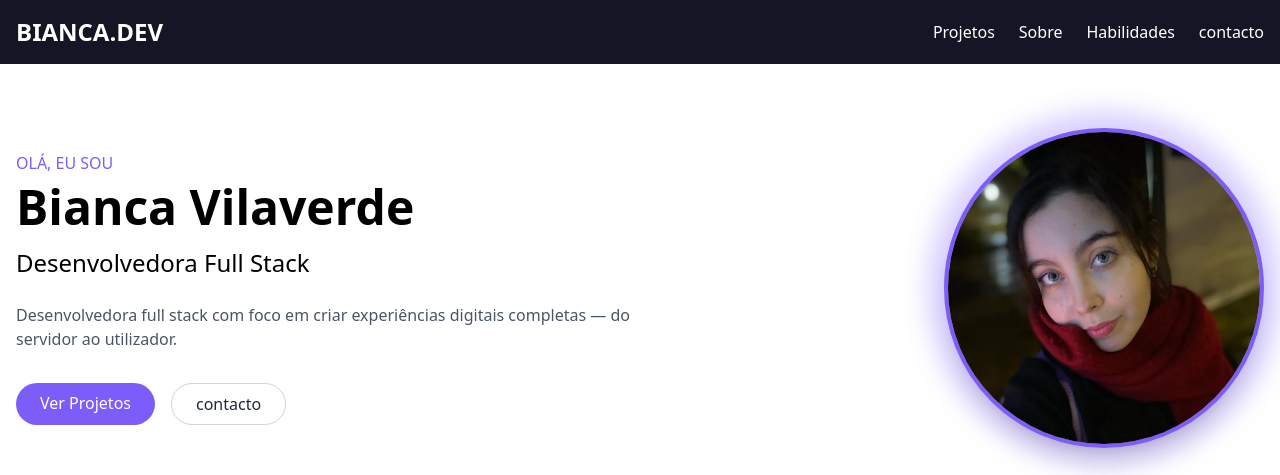
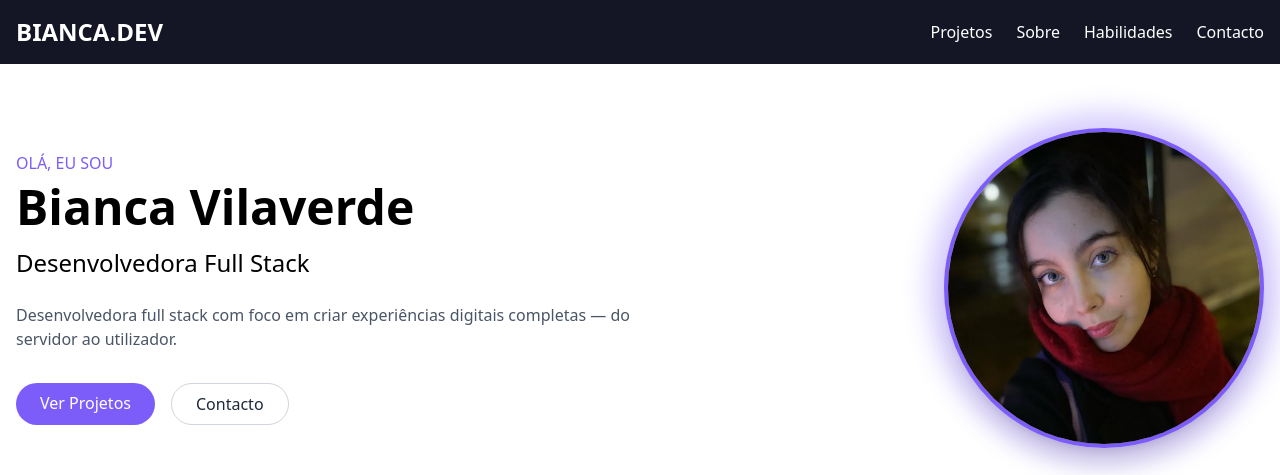
Before and after one commit to BiancaMRV/Personal-Portfolio, a React (Vite) app: page / in a window 1280 px wide. Shown: the top 475 px of the page. Built offline with nearby package versions, Linux system fonts and the light colour scheme.

Commit message:
changes in spelling

```diff
--- a/src/components/ContactSection.tsx
+++ b/src/components/ContactSection.tsx
@@ -1,8 +1,8 @@
 export default function ContactSection() {
   return (
-    <section id="contacto" className="bg-[#141625] text-white py-16">
+    <section id="Contacto" className="bg-[#141625] text-white py-16">
       <div className="container mx-auto px-4">
-        <h2 className="text-3xl font-bold mb-8">contacto</h2>
+        <h2 className="text-3xl font-bold mb-8">Contacto</h2>
         <p className="mb-8">Vamos conversar!</p>
 
         <div className="flex flex-col md:flex-row justify-between">
--- a/src/components/Header.tsx
+++ b/src/components/Header.tsx
@@ -20,8 +20,8 @@ export default function Header() {
             </a>
           </li>
           <li>
-            <a href="#contacto" className="hover:text-[#7C5DFA]">
-              contacto
+            <a href="#Contacto" className="hover:text-[#7C5DFA]">
+              Contacto
             </a>
           </li>
         </ul>
--- a/src/components/Introduction.tsx
+++ b/src/components/Introduction.tsx
@@ -22,10 +22,10 @@ export default function Introduction() {
             Ver Projetos
           </a>
           <a
-            href="#contacto"
+            href="#Contacto"
             className="border border-gray-300 text-gray-800 py-2 px-6 rounded-full hover:transition-all duration-300"
           >
-            contacto
+            Contacto
           </a>
         </div>
       </div>
```
